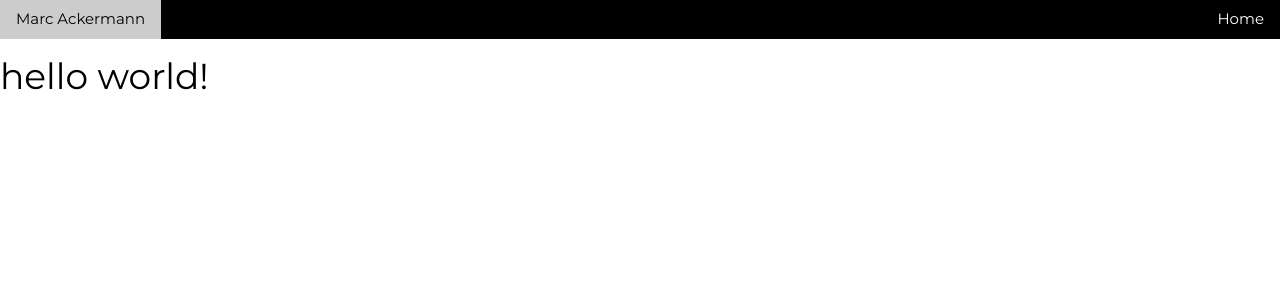
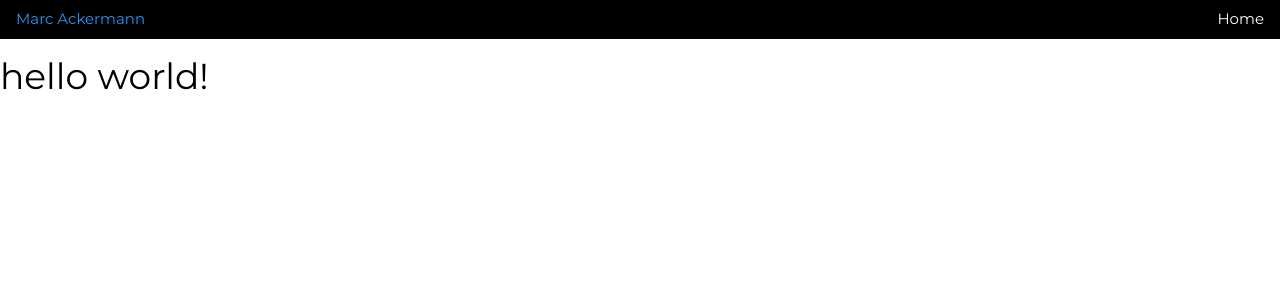
Before and after one commit to mc7781/mc7781.github.io, a Jekyll site: the page built from index.md, in a window 1280 px wide. Shown: the top 300 px of the page. Built offline with Jekyll 4.4.1, drawn with Linux system fonts in a browser that asks for light colours.

Commit message:
Update default.html

```diff
--- a/_layouts/default.html
+++ b/_layouts/default.html
@@ -37,8 +37,8 @@
   </head>
   <body>
     <div class="w3-bar w3-black">
-  <a href="#" class="w3-bar-item w3-button w3-mobile">Marc Ackermann</a>
-  <a href="#" class="w3-bar-item w3-button w3-mobile w3-right">Home</a>
+  <a href="#" class="w3-bar-item w3-button w3-mobile w3-hover-black w3-hover-text-blue">Marc Ackermann</a>
+  <a href="#" class="w3-bar-item w3-button w3-mobile w3-right w3-hover-blue">Home</a>
 </div>
     {{ content }}
   </body>
```
